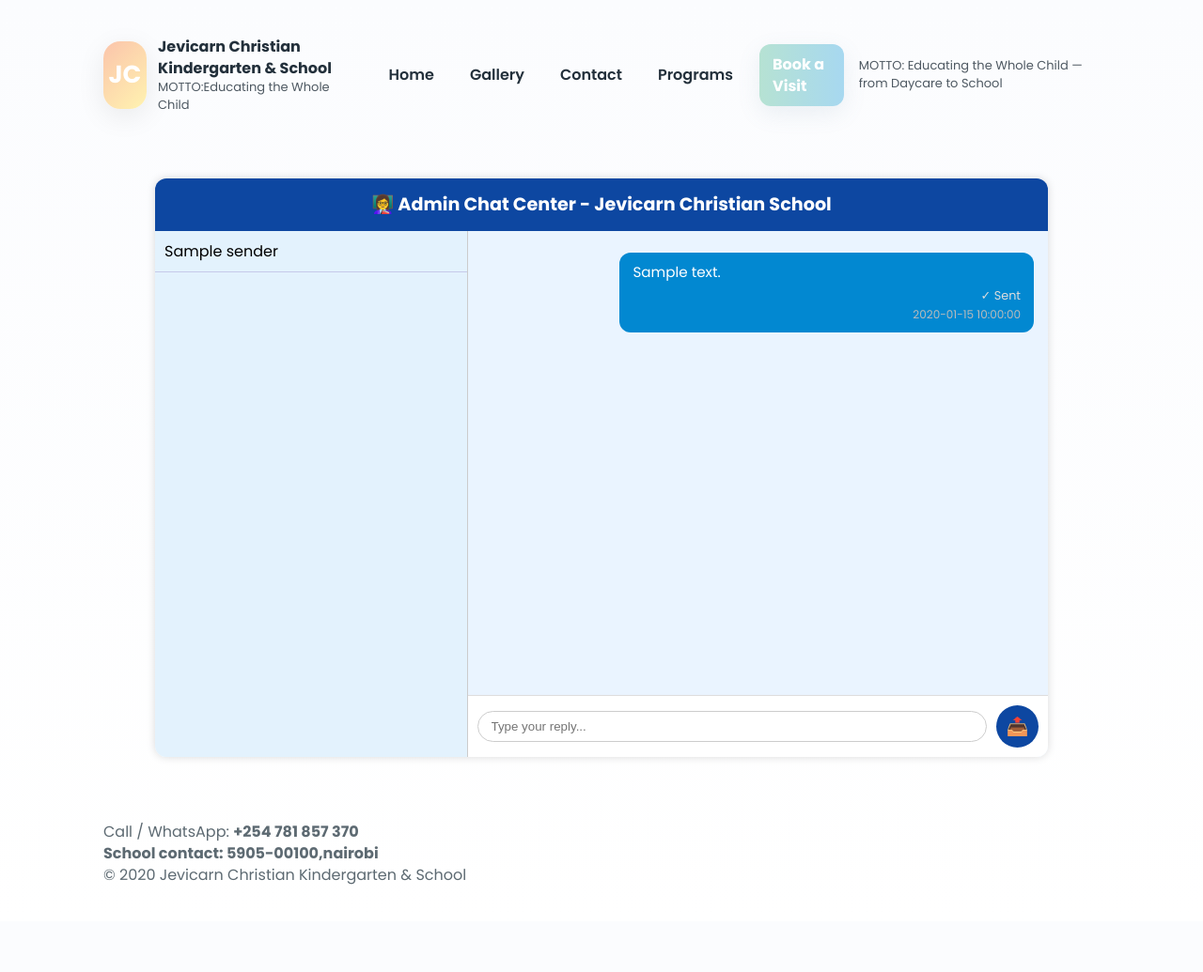
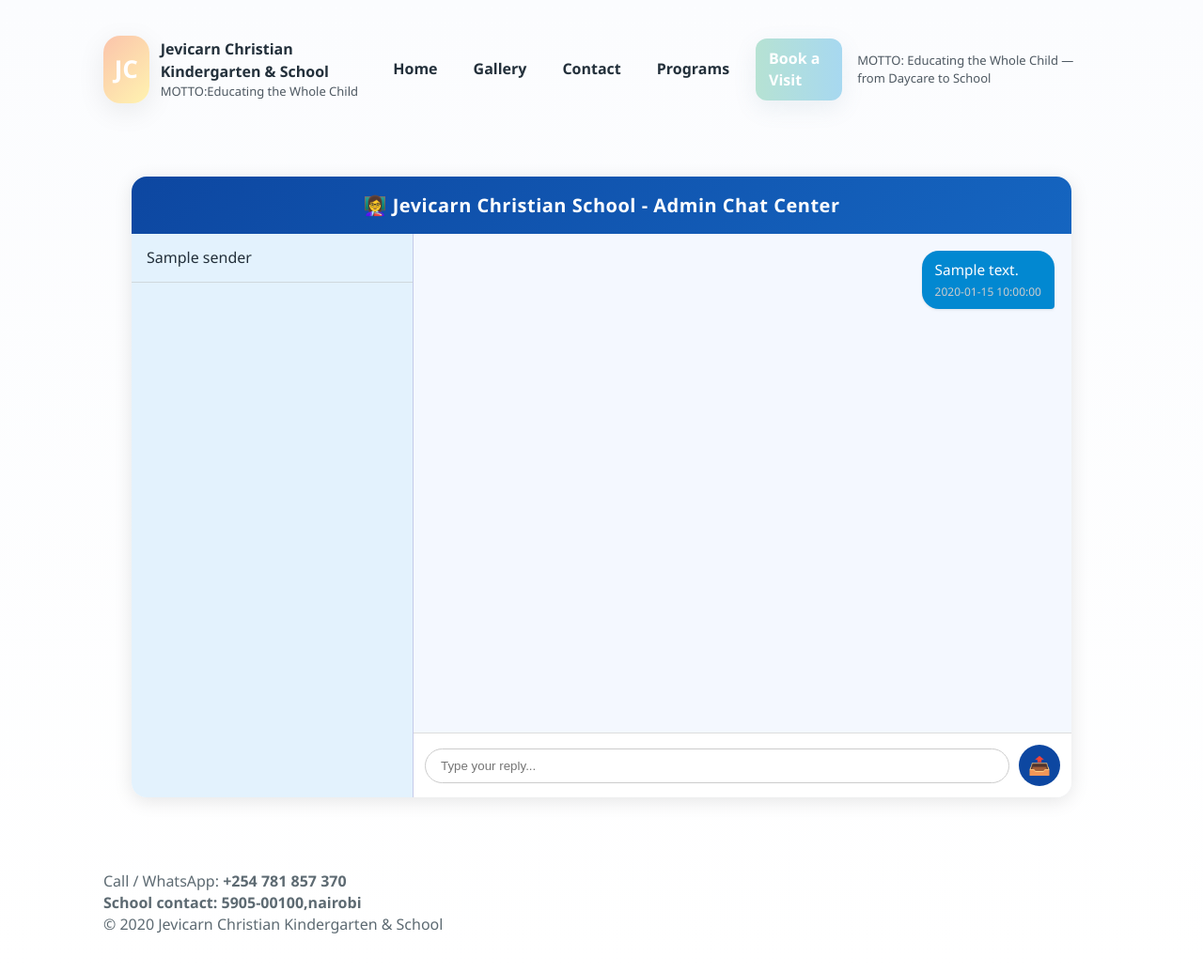
Before and after one commit to JeanPromise/Jevicarn-Christian-School, a Flask app: template templates/admin.html in a window 1280 px wide. Shown: the whole page at 94% size. Before the commit the page ends 942 px from the top, so only its background shows below. Run offline with Flask 3, Linux system fonts and the light colour scheme; the template is opened without the code that fills it: most values are stand-ins (such as "Sample title", 1, 10 or a date in 2020).

Commit message:
Update admin.html

```diff
--- a/templates/admin.html
+++ b/templates/admin.html
@@ -1,167 +1,186 @@
 {% extends 'base.html' %}
 {% block content %}
+<meta http-equiv="refresh" content="90"> <!-- Fallback in case JS stops -->
 <style>
-  body { background-color: #f0f8ff; }
+  body {
+    background-color: #f7faff;
+    font-family: 'Segoe UI', Tahoma, sans-serif;
+  }
 
   .admin-container {
-    max-width: 950px;
-    margin: 30px auto;
-    background-color: #ffffff;
-    border-radius: 12px;
-    box-shadow: 0 0 10px rgba(0,0,0,0.15);
+    max-width: 1000px;
+    margin: 40px auto;
+    background: #ffffff;
+    border-radius: 16px;
+    box-shadow: 0 4px 20px rgba(0,0,0,0.1);
     overflow: hidden;
   }
 
   .admin-header {
-    background-color: #0d47a1;
-    color: white;
+    background: linear-gradient(135deg, #0d47a1, #1565c0);
+    color: #fff;
     text-align: center;
-    padding: 14px;
-    font-size: 1.2em;
-    font-weight: bold;
+    padding: 16px;
+    font-size: 1.25em;
+    letter-spacing: 0.5px;
+    font-weight: 600;
   }
 
   .admin-chat-area {
     display: flex;
-    height: 70vh;
+    height: 75vh;
   }
 
   .chat-list {
-    width: 35%;
-    border-right: 1px solid #ccc;
+    width: 30%;
+    background: #e3f2fd;
+    border-right: 1px solid #c5cae9;
     overflow-y: auto;
-    background-color: #e3f2fd;
   }
 
   .chat-list-item {
-    padding: 10px;
-    border-bottom: 1px solid #c5cae9;
+    padding: 14px 16px;
+    border-bottom: 1px solid #cfd8dc;
     cursor: pointer;
+    font-weight: 500;
+    transition: background 0.2s;
   }
 
   .chat-list-item:hover { background-color: #bbdefb; }
-  .chat-list-item.active { background-color: #90caf9; }
+  .chat-list-item.active {
+    background-color: #90caf9;
+    font-weight: bold;
+    color: #0d47a1;
+  }
 
   .chat-box {
     flex: 1;
     display: flex;
     flex-direction: column;
-    background-color: #eaf4ff;
+    background: #f4f8ff;
+    position: relative;
   }
 
   .messages {
     flex: 1;
     overflow-y: auto;
-    padding: 15px;
+    padding: 18px;
+    display: flex;
+    flex-direction: column;
   }
 
   .message {
     max-width: 75%;
-    margin: 8px 0;
     padding: 10px 14px;
-    border-radius: 12px;
-    font-size: 0.95rem;
+    border-radius: 18px;
+    margin-bottom: 10px;
+    font-size: 0.96rem;
+    line-height: 1.4;
     word-wrap: break-word;
+    box-shadow: 0 1px 3px rgba(0,0,0,0.1);
   }
 
   .user-msg {
-    background-color: #0288d1;
-    color: white;
-    margin-left: auto;
+    background: #0288d1;
+    color: #fff;
+    align-self: flex-end;
+    border-bottom-right-radius: 4px;
   }
 
   .admin-msg {
-    background-color: #0d47a1;
-    color: white;
+    background: #0d47a1;
+    color: #fff;
     align-self: flex-start;
-  }
-
-  .status {
-    font-size: 0.8rem;
-    color: #ddd;
-    text-align: right;
-    margin-top: 5px;
+    border-bottom-left-radius: 4px;
   }
 
   .timestamp {
     font-size: 0.75rem;
-    color: #bbb;
-    margin-top: 2px;
+    color: #ccc;
+    margin-top: 4px;
     text-align: right;
   }
 
   .reply-form {
-    padding: 10px;
-    background-color: white;
-    border-top: 1px solid #ddd;
     display: flex;
     gap: 10px;
+    padding: 12px;
+    background: #fff;
+    border-top: 1px solid #ddd;
     align-items: center;
   }
 
-  .reply-form input[type="text"] {
+  .reply-form input {
     flex: 1;
-    border-radius: 20px;
+    padding: 10px 16px;
+    border-radius: 25px;
     border: 1px solid #ccc;
-    padding: 8px 14px;
     outline: none;
   }
 
-  .reply-form button {
-    background-color: #0d47a1;
-    color: white;
-    border: none;
-    border-radius: 50%;
-    width: 45px;
-    height: 45px;
-    cursor: pointer;
-    font-size: 1.2rem;
+  .reply-form input:focus {
+    border-color: #0d47a1;
+    box-shadow: 0 0 3px rgba(13,71,161,0.3);
   }
 
-  .reply-form button:hover { background-color: #08306b; }
+  .reply-form button {
+    background: #0d47a1;
+    border: none;
+    color: #fff;
+    border-radius: 50%;
+    width: 44px;
+    height: 44px;
+    font-size: 1.2rem;
+    cursor: pointer;
+    transition: 0.2s;
+  }
+
+  .reply-form button:hover { background: #08306b; }
+
+  .no-messages {
+    color: #777;
+    text-align: center;
+    margin-top: 20%;
+    font-size: 1.1rem;
+  }
 </style>
 
 <section class="admin-container">
-  <div class="admin-header">
-    👩‍🏫 Admin Chat Center - Jevicarn Christian School
-  </div>
+  <div class="admin-header">👩‍🏫 Jevicarn Christian School - Admin Chat Center</div>
 
   <div class="admin-chat-area">
     <!-- Sender list -->
     <div class="chat-list">
       {% for sender in senders %}
+        <a href="{{ url_for('admin', auth=request.args.get('auth'), sender=sender) }}"
+           style="text-decoration:none; color:inherit;">
           <div class="chat-list-item {% if sender == active_sender %}active{% endif %}">
-          <a href="{{ url_for('admin', auth=request.args.get('auth'), sender=sender) }}"
-             style="text-decoration:none; color:black;">
             {{ sender }}
+          </div>
         </a>
-        </div>
       {% else %}
-        <div style="padding:10px;color:#555;">No messages yet.</div>
+        <div class="no-messages">No messages yet</div>
       {% endfor %}
     </div>
 
-    <!-- Chat window -->
+    <!-- Chat box -->
     <div class="chat-box">
       <div class="messages">
+        {% if chat_messages %}
           {% for msg in chat_messages %}
-          <div class="message {{ 'user-msg' if msg.sender != 'admin' else 'admin-msg' }}">
+            <div class="message {{ 'admin-msg' if msg.sender == 'admin' else 'user-msg' }}">
               {% if msg.text %}
                 <div>{{ msg.text }}</div>
               {% endif %}
               {% if msg.filename %}
-              <div>
-                <a href="{{ url_for('uploaded_file', filename=msg.filename) }}"
-                   target="_blank"
-                   style="color:#fff;text-decoration:underline;">📎 Attachment</a>
-              </div>
+                <a href="{{ url_for('uploaded_file', filename=msg.filename) }}" target="_blank" style="color:#fff;text-decoration:underline;">📎 Attachment</a>
               {% endif %}
-            <div class="status">{{ 'Seen' if msg.seen else '✓ Sent' }}</div>
               <div class="timestamp">{{ msg.timestamp }}</div>
             </div>
+          {% endfor %}
         {% else %}
-          <div style="text-align:center; color:#555;">Select a chat to view messages.</div>
-        {% endfor %}
+          <div class="no-messages">Select a user to view conversation</div>
+        {% endif %}
       </div>
 
       {% if active_sender %}
@@ -169,7 +188,7 @@
               action="{{ url_for('admin_reply', sender=active_sender) }}?auth={{ request.args.get('auth','') }}"
               class="reply-form">
           <input type="text" name="text" placeholder="Type your reply..." required>
-        <button title="Send Reply">📤</button>
+          <button title="Send">📤</button>
         </form>
       {% endif %}
     </div>
@@ -198,8 +217,8 @@
           const newCount = newMessages.querySelectorAll('.message').length;
 
           if (newCount > lastCount) {
-            const audio = new Audio("https://cdn.pixabay.com/download/audio/2022/03/15/audio_3fdd2a153b.mp3?filename=ding-36029.mp3");
-            audio.play();
+            const ding = new Audio("https://cdn.pixabay.com/download/audio/2022/03/15/audio_3fdd2a153b.mp3?filename=ding-36029.mp3");
+            ding.play();
           }
 
           lastCount = newCount;
```
Lines whose indentation alone changed are shown as unchanged.
